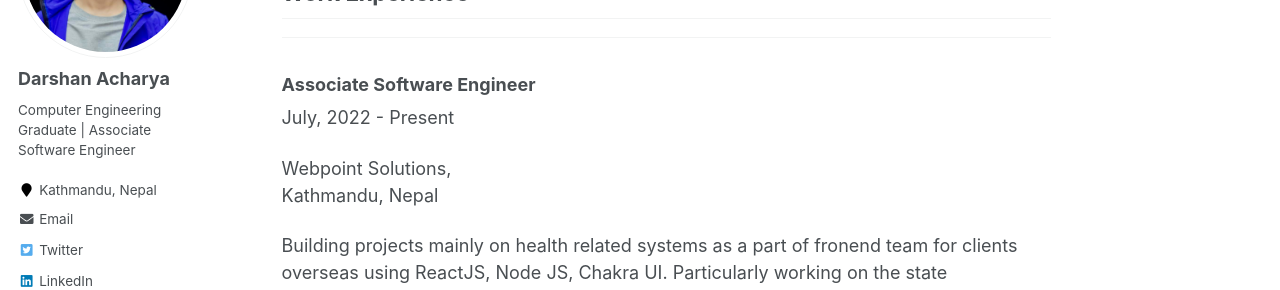
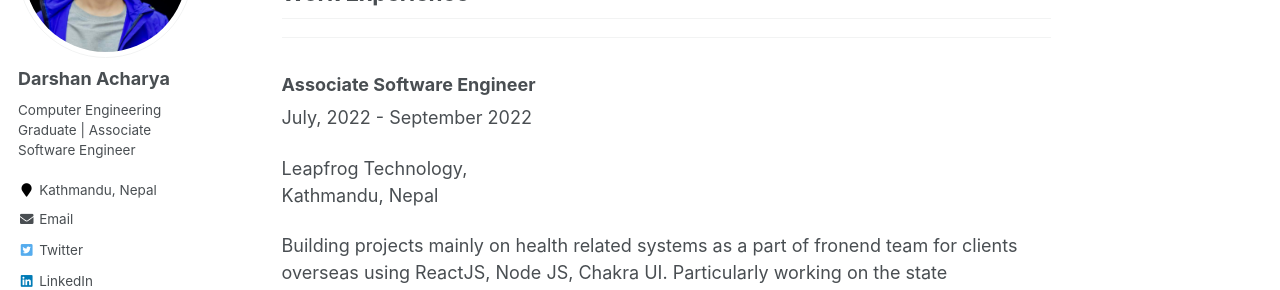
Before and after one commit to acharyadarshan/acharyadarshan.github.io, a Jekyll site: the page built from _pages/about.md, in a window 1280 px wide and 900 px high, scrolled down 774 px. Shown: the part 153-443 px from the top of the window. Built offline with Jekyll 4.4.1, drawn with Linux system fonts in a browser that asks for light colours.

Commit message:
date update

```diff
--- a/_pages/about.md
+++ b/_pages/about.md
@@ -53,9 +53,9 @@ Software Engineering; Digital Signal Processing; Embedded Systems
 
 ### Associate Software Engineer
 
-July, 2022 - Present
+July, 2022 - September 2022
 
-Webpoint Solutions, <br>
+Leapfrog Technology, <br>
 Kathmandu, Nepal
 
 Building projects mainly on health related systems as a part of fronend team for clients overseas using ReactJS, Node JS, Chakra UI. Particularly working on the state management of the frontend components and their testing.
```
